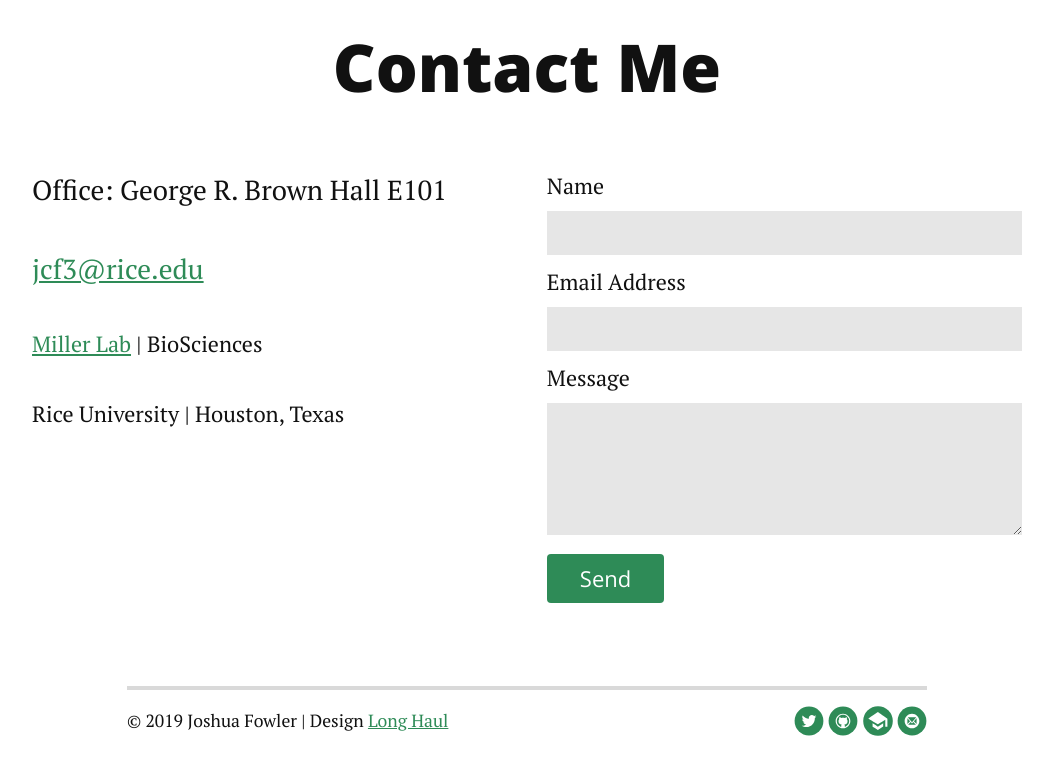
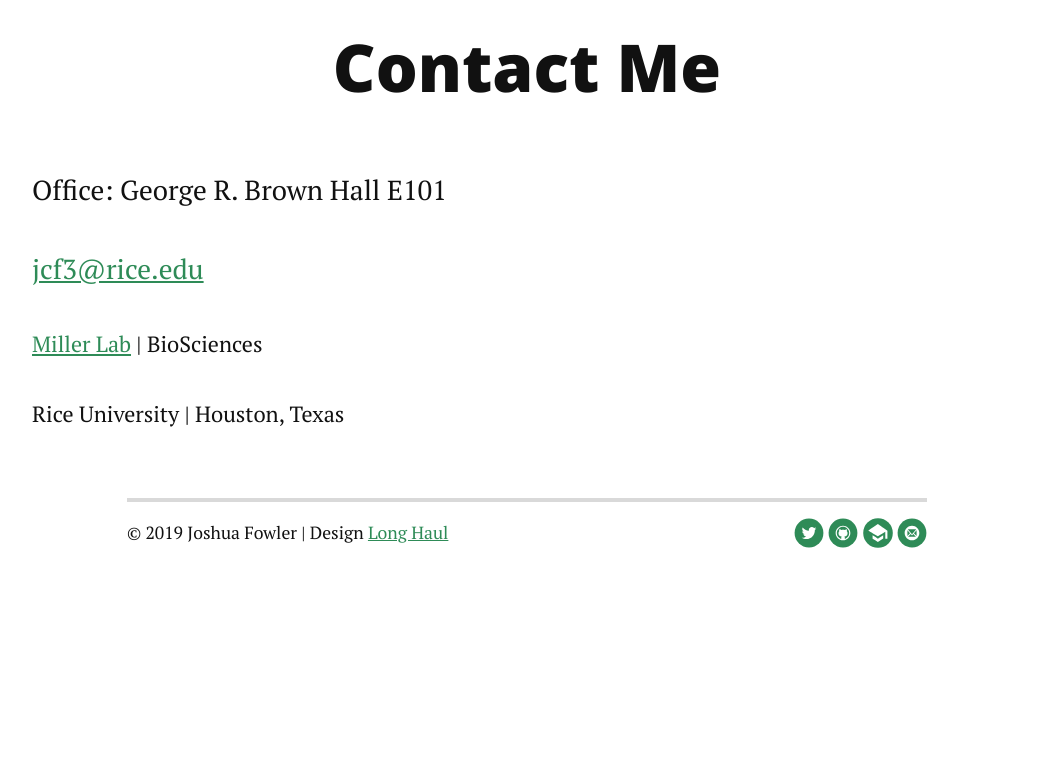
Before and after one commit to joshuacfowler/joshuacfowler.github.io, a Jekyll site: the page built from contact.md, in a window 1280 px wide. Shown: the part 330-1107 px from the top of the page, without its empty margins (113-1166 px from the left). Built offline with Jekyll 4.4.1, drawn with Linux system fonts in a browser that asks for light colours; nearby versions of some CDN libraries; after the commit the page ends 920 px from its top, so only the background shows below that.

Commit message:
Update contact.md

```diff
--- a/contact.md
+++ b/contact.md
@@ -13,13 +13,4 @@
    <p>Rice University | Houston, Texas</p>
 
   </div>
-  <form action="https://formspree.io/mqkkkaye" method="POST">
-    <label for="name">Name</label>
-    <input type="text" id="name" name="name" class="full-width"><br>
-    <label for="email">Email Address</label>
-    <input type="email" id="email" name="_replyto" class="full-width"><br>
-    <label for="message">Message</label>
-    <textarea name="message" id="message" cols="30" rows="10" class="full-width"></textarea><br>
-    <input type="submit" value="Send" class="button">
-  </form>
 </div>
```
